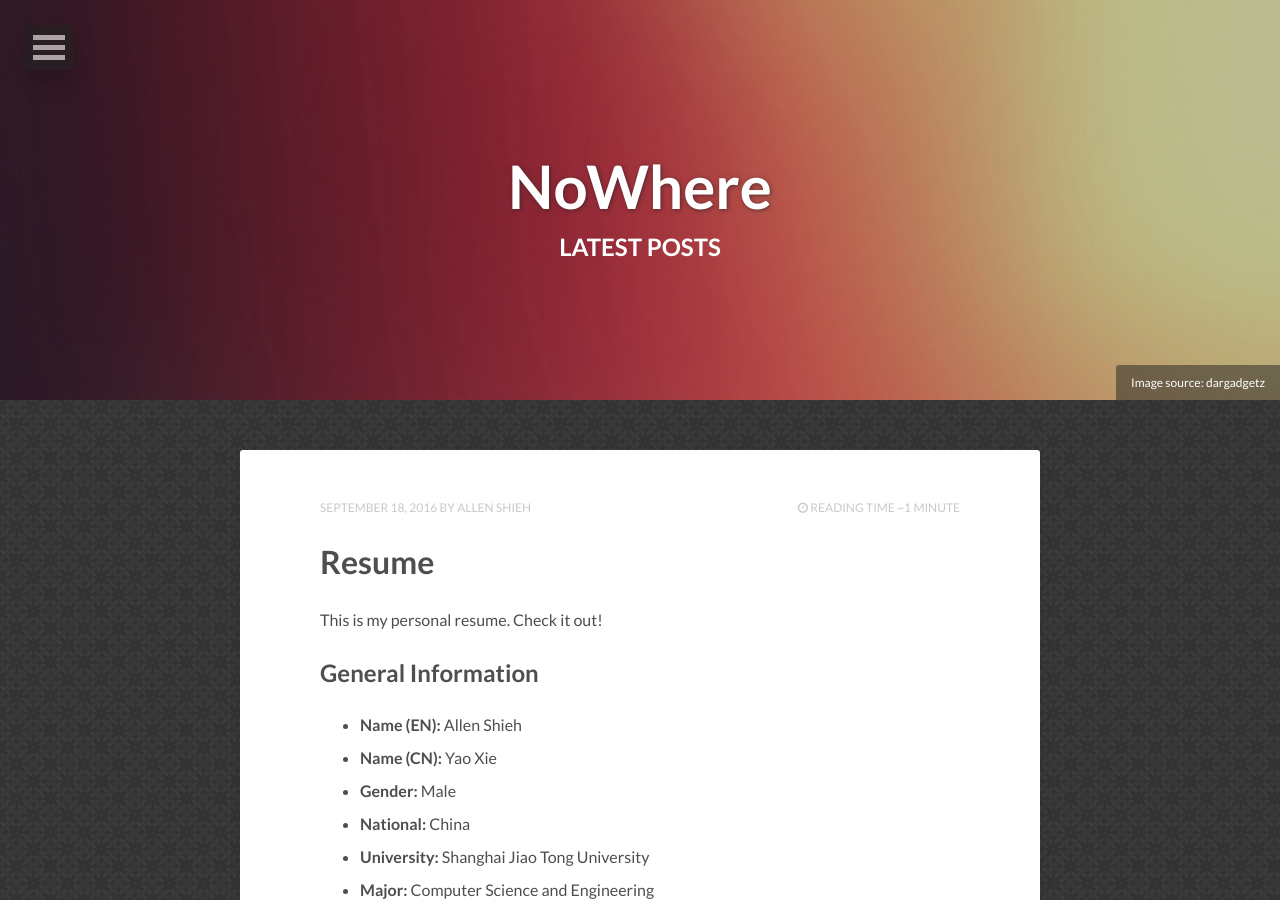
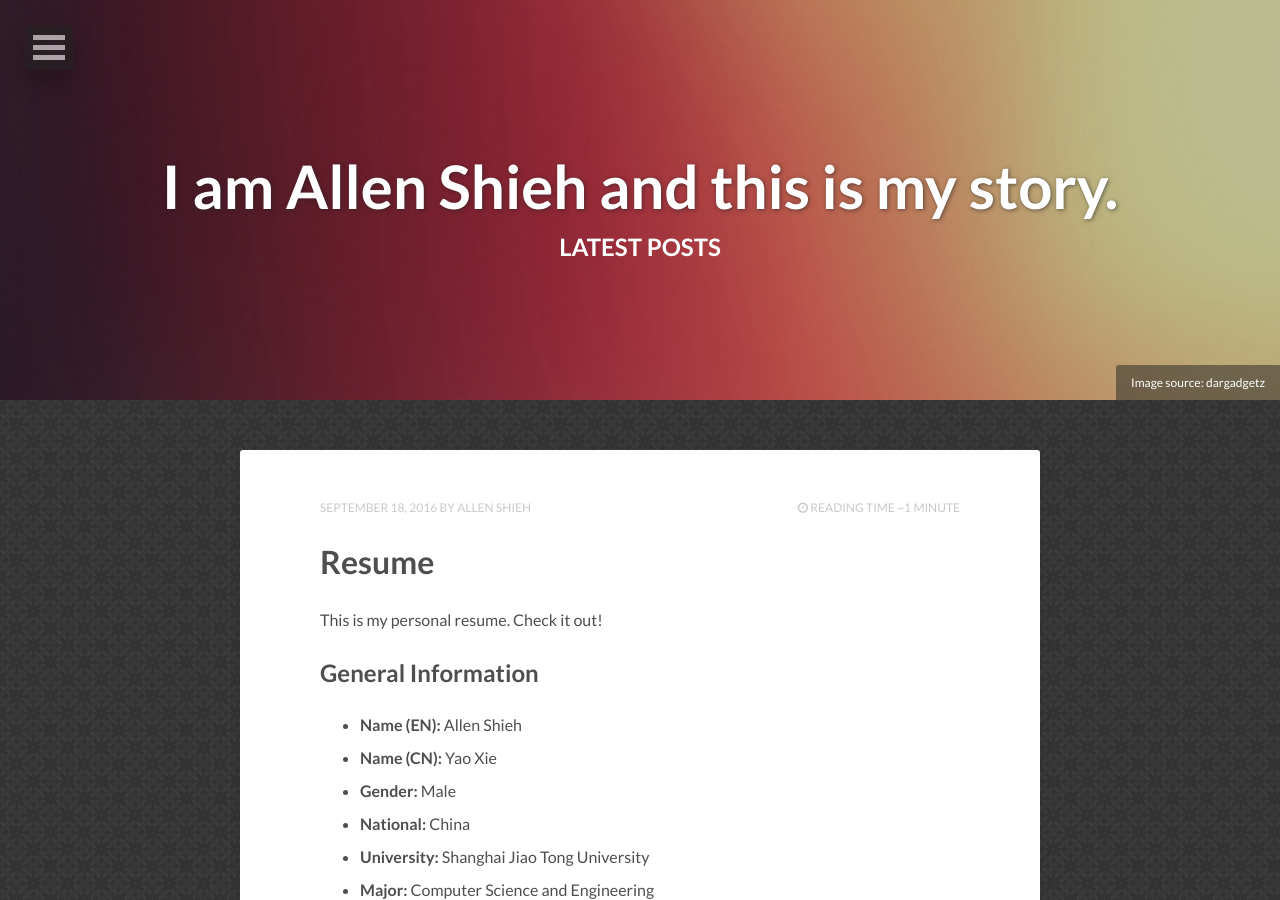
Before and after one commit to AllenShieh/AllenShieh.github.io, a Jekyll site: the page built from index.html, in a window 1280 px wide and 900 px high. Built offline with Jekyll 4.4.1, drawn with Linux system fonts in a browser that asks for light colours; nearby versions of some CDN libraries; the list of posts is cut into pages by our own code.

Commit message:
let us begin

```diff
--- a/_config.yml
+++ b/_config.yml
@@ -1,5 +1,5 @@
-title:            NoWhere
-description:      You have reached nowhere.
+title:            I am Allen Shieh and this is my story.
+description:      Cheers!
 disqus_shortname:
 reading_time:     true
 words_per_minute: 200
@@ -11,7 +11,7 @@ url:
 owner:
   name:           Allen Shieh
   avatar:         myself.jpg
-  bio:            "SJTUCS2013"
+  bio:            "SJTU/CS/2013"
   email:          allen_shieh@outlook.com
   # Social networking links used in footer. Update and remove as you like.
   twitter:        Allen_Xie8
```
